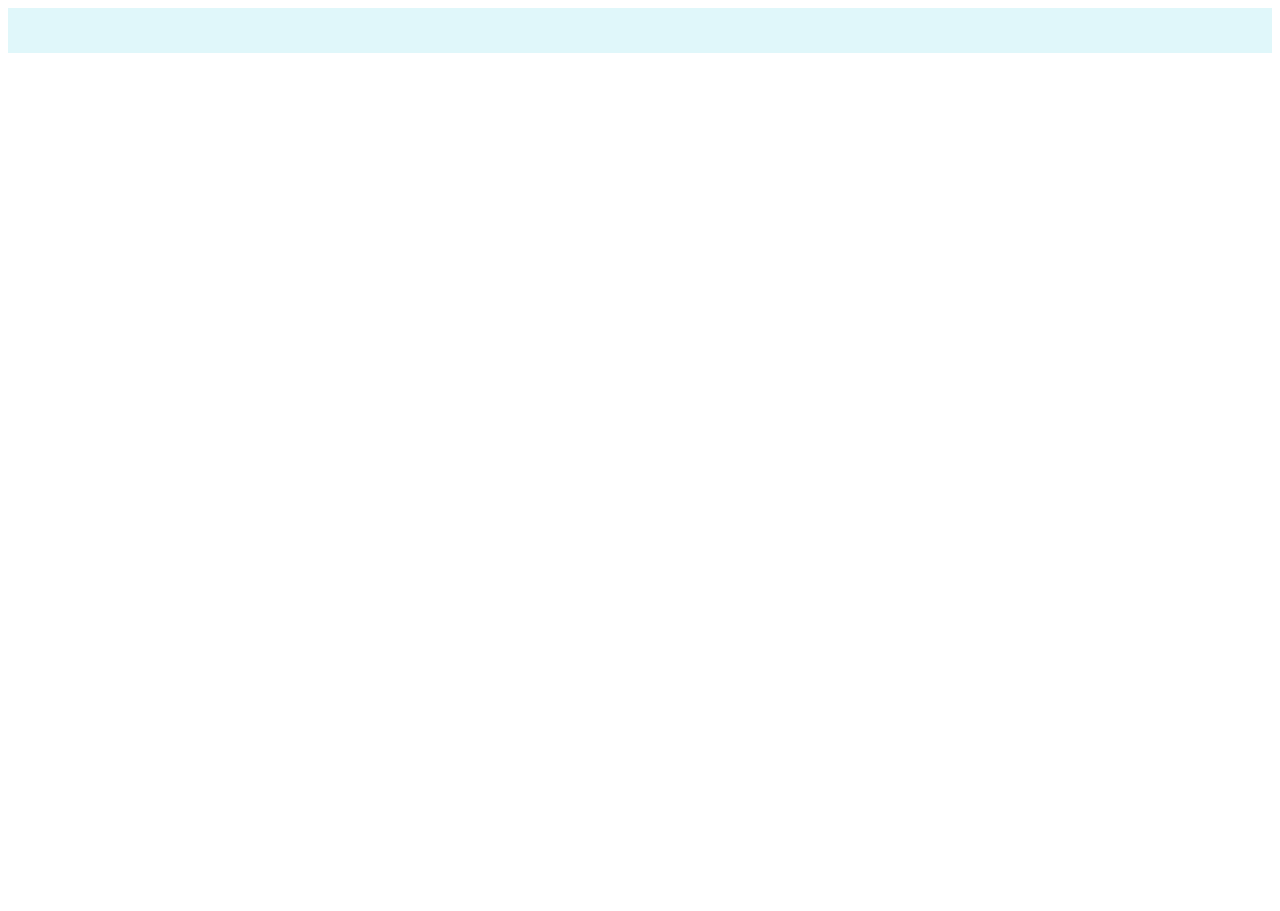
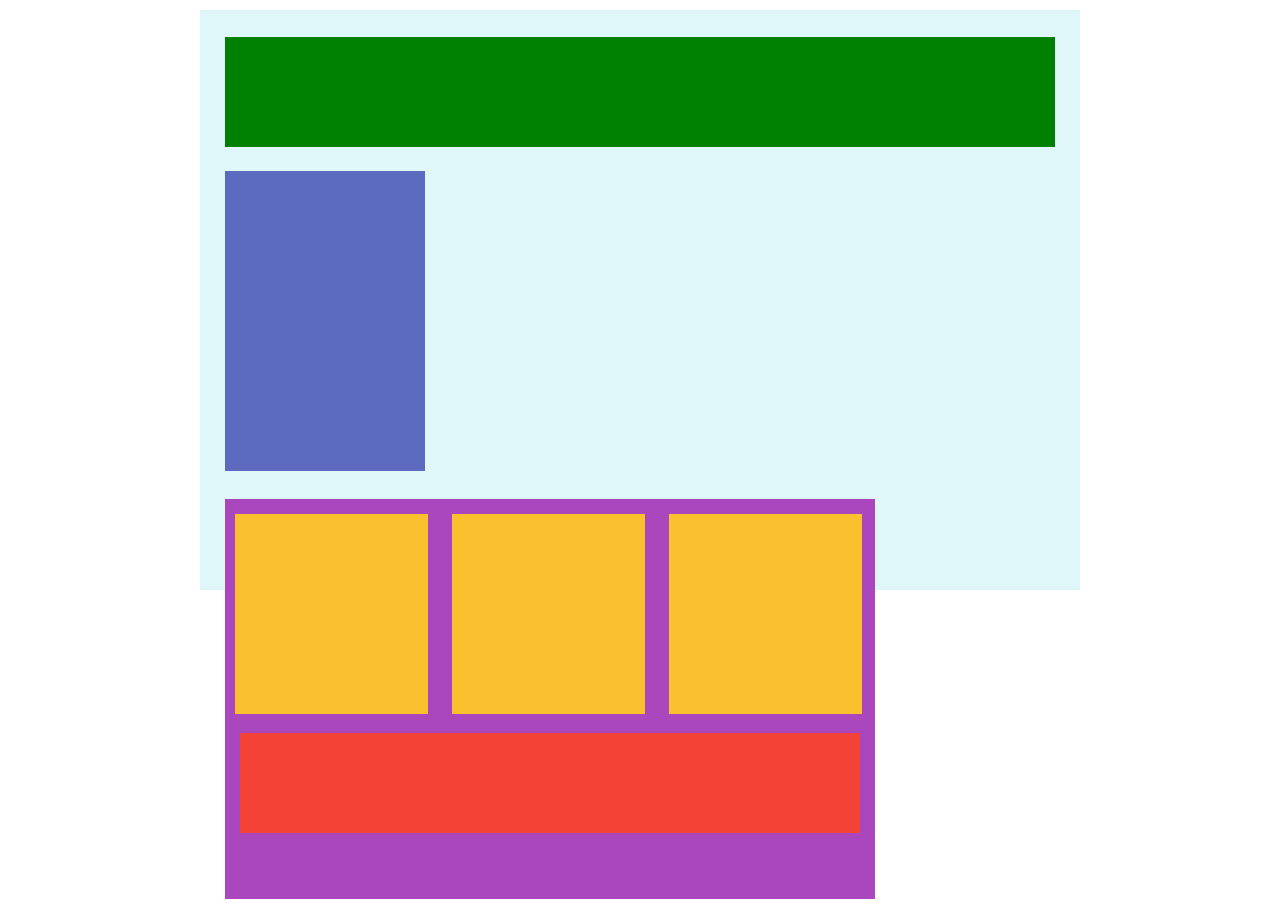
Before and after one commit to sdarame2006-coder/Web_course, a plain HTML site: page index_box2.html in a window 1280 px wide. Before the commit the page ends 800 px from the top, so only its background shows below. Drawn offline with Linux system fonts and the light colour scheme.

Commit message:
fix header layout issue

```diff
--- a/box2.css
+++ b/box2.css
@@ -1,50 +1,52 @@
 
-.container {
-  display: flex;
-  flex-direction: column;
-  gap: 15px;
+ *{
+  margin: 0;
+  padding: 0;
+ }
+
+ .container {
+  margin:10px 200px 10px;
+  height:550px;
   background-color: #e0f7fa;
   padding: 15px;
 }
 
-.header {
+.top_nav {
   background-color: green;
-  height: 80px;
+  height:90px;
+  margin: 12px 10px ;
+  padding: 10px;
 }
 
-.main-content {
-  display: grid;
-  grid-template-columns: 200px 1fr;
-  gap: 15px;
-  align-items: start;
+.side_nav {
+  background-color: #5c6bc0;
+  margin: 12px 10px;
+  height: 300px;
+  width: 200px;
+  display:inline-block;
 }
 
-.sidebar {
-  background-color: #5c6bc0;
-  height: 250px;
+.main {
+  background-color: #ab47bc;
+  width: 650px;
+  height:400px;
+  margin: 12px 10px;
+  display: inline-block;
+  vertical-align: top;
 }
 
-.content-box {
-  background-color: #ab47bc;
-  padding: 15px;
-  display: grid;
-  grid-template-rows: auto auto;
-  gap: 15px;
+.sub_content{
+  background-color: #fbc02d;
+  height: 200px;
+  width:193px ;
+  display:inline-block;
+  margin:15px 10px ;
 }
 
-
-.cards {
-  display: grid;
-  grid-template-columns: repeat(3, 1fr);
-  gap: 10px;
-}
-
-.card {
-  background-color: #fbc02d;
-  height: 120px;
-}
-
-.red-box {
+.advertisement {
   background-color: #f44336;
   height: 60px;
+  width:600px;
+ margin-left:15px ;
+  padding: 20px 10px ;
 }
--- a/index_box2.html
+++ b/index_box2.html
@@ -9,18 +9,14 @@
 <body>
     <div class="container">
         <div class="top_nav"></div>
-        <div class="bottom_content">
             <div class="side_nav"></div>
             <div class="main">
-                <div class="bottom_content">
-                    <div class="sub_content"></div>
-                    <div class="sub_content"></div>
-                    <div class="sub_content"></div>
-                </div>
-                <div class="advertisement"></div>
+              <div class="sub_content"></div>
+              <div class="sub_content"></div>
+              <div class="sub_content"></div>
+              <div class="advertisement"></div>
             </div>
         </div>
-    </div>
 </body>
 </html>
 </html>
```
